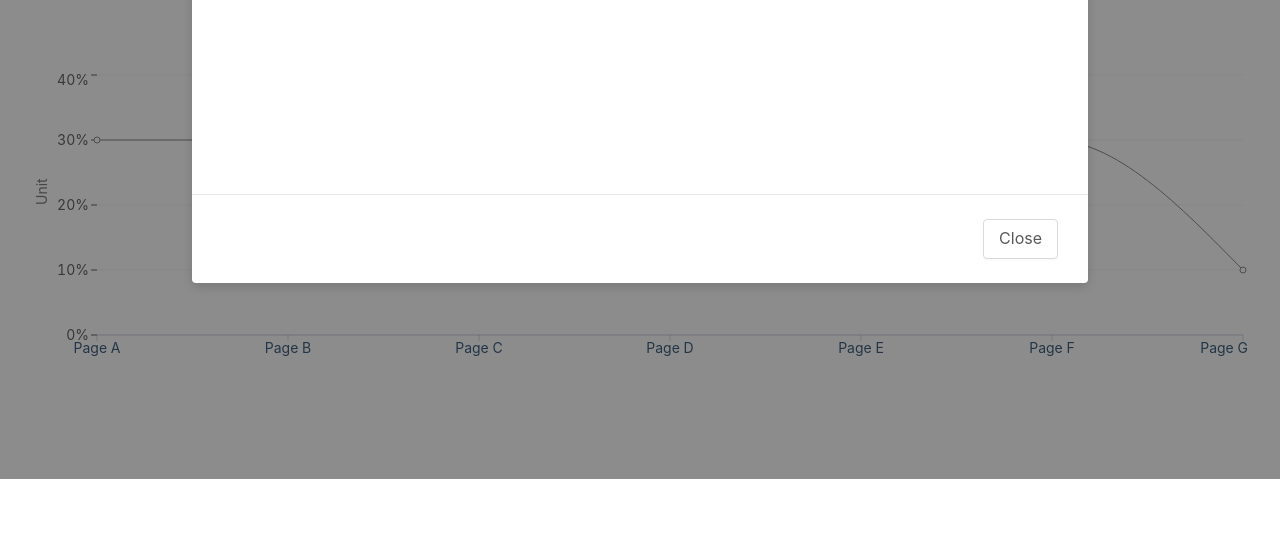
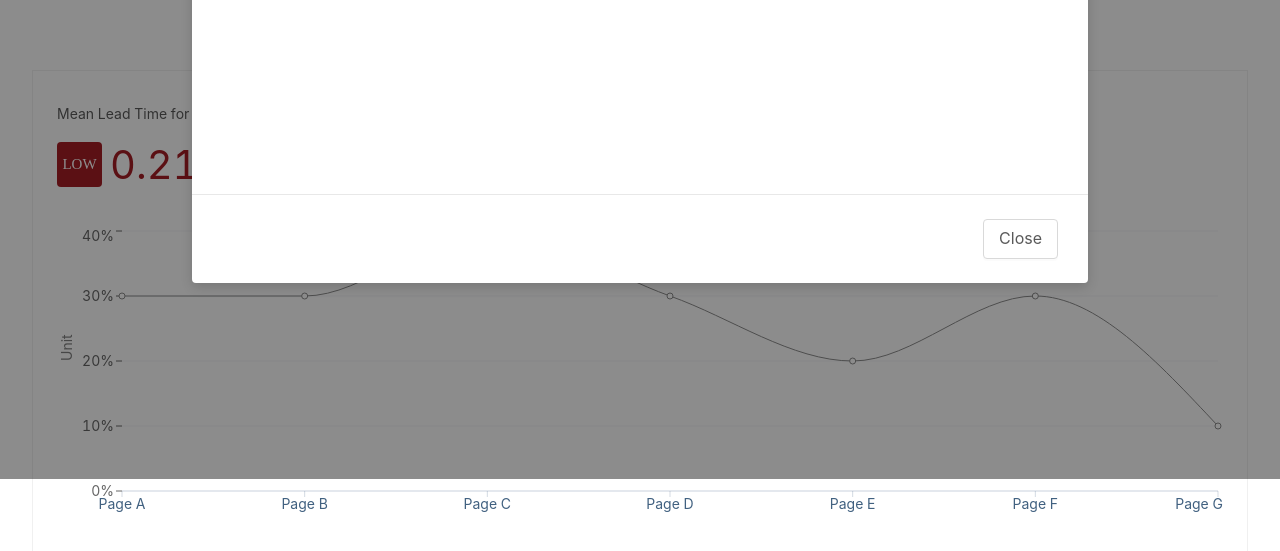
Before and after one commit to thoughtworks/metrik, a React app: page / in a window 1280 px wide. Shown: the part 321-872 px from the top of the page. Before the commit the page ends 800 px from the top, so only its background shows below. Built offline with nearby package versions, Linux system fonts and the light colour scheme; no server answers.

Commit message:
[#123][Lixing & Piaopiao][Feat] Initialize MetricsCard component

```diff
--- /dev/null
+++ b/src/dashboard/MetricsCard.tsx
@@ -0,0 +1,89 @@
+import React, { FC } from "react";
+import { css } from "@emotion/react";
+import { LineChart } from "../components/LineChart";
+
+enum MetricsLevelColor {
+	LOW = "#A61D24",
+	ELITE = "#49AA19",
+	HIGH = "#1890FF",
+	MEDIUM = "#D89614",
+	INVALID = "#BFBFBF",
+}
+
+type MetricsLevelKey = keyof typeof MetricsLevelColor;
+
+const containerStyles = css({
+	backgroundColor: "#FFFFFF",
+	border: "1px solid #F0F0F0",
+	padding: "32px 24px",
+});
+const titleStyles = css({
+	marginBottom: "17px",
+});
+const subtitleStyles = css({
+	display: "flex",
+	alignItems: "center",
+	marginBottom: "38px",
+	"> *": {
+		marginRight: "8px",
+	},
+});
+const metricsLevelStyles = (level: MetricsLevelKey) =>
+	css({
+		color: "#FFFFFF",
+		fontSize: "15px",
+		lineHeight: "45px",
+		fontFamily: "Futura",
+		fontWeight: 500,
+		width: "45px",
+		textAlign: "center",
+		backgroundColor: MetricsLevelColor[level],
+		borderRadius: "4px",
+	});
+const metricsValueStyles = (level: MetricsLevelKey) =>
+	css({
+		color: MetricsLevelColor[level],
+		fontSize: "40px",
+		lineHeight: "47px",
+	});
+const metricsUnitStyles = css({
+	color: "rgba(0, 0, 0, 0.5)",
+	fontSize: "12px",
+	lineHeight: "20px",
+});
+
+interface Summary {
+	level: string;
+	average: number;
+}
+
+interface MetricsCardProps {
+	title: string;
+	summary: Summary;
+	data: any[];
+	yaxisFormatter: (value: string) => string;
+	unit: string;
+}
+
+export const MetricsCard: FC<MetricsCardProps> = ({
+	title,
+	summary,
+	data,
+	yaxisFormatter,
+	unit,
+}) => {
+	return (
+		<div css={containerStyles}>
+			<div css={titleStyles}>{title}</div>
+			<div css={subtitleStyles}>
+				<div css={metricsLevelStyles(summary.level as MetricsLevelKey)}>{summary.level}</div>
+				<div css={metricsValueStyles(summary.level as MetricsLevelKey)}>{summary.average}</div>
+				<div css={metricsUnitStyles}>
+					<div>AVG.</div>
+					<div>{unit}</div>
+				</div>
+			</div>
+			<LineChart data={data} yaxisFormatter={yaxisFormatter} unit={unit} />
+		</div>
+	);
+};
--- a/src/dashboard/PageDashboard.tsx
+++ b/src/dashboard/PageDashboard.tsx
@@ -24,7 +24,7 @@ import {
 	momentObjToEndTimeStamp,
 } from "../utils/timeFormats";
 import { isEmpty } from "lodash";
-import { LineChart } from "../components/LineChart";
+import { MetricsCard } from "./MetricsCard";
 
 const { Text } = Typography;
 const { RangePicker } = DatePicker;
@@ -219,7 +219,12 @@ export const PageDashboard = () => {
 				</Form>
 			</div>
 
-			<LineChart
+			<MetricsCard
+				title="Mean Lead Time for Change (Days)"
+				summary={{
+					level: "LOW",
+					average: 0.21,
+				}}
 				data={[
 					{
 						name: "Page A",
```
